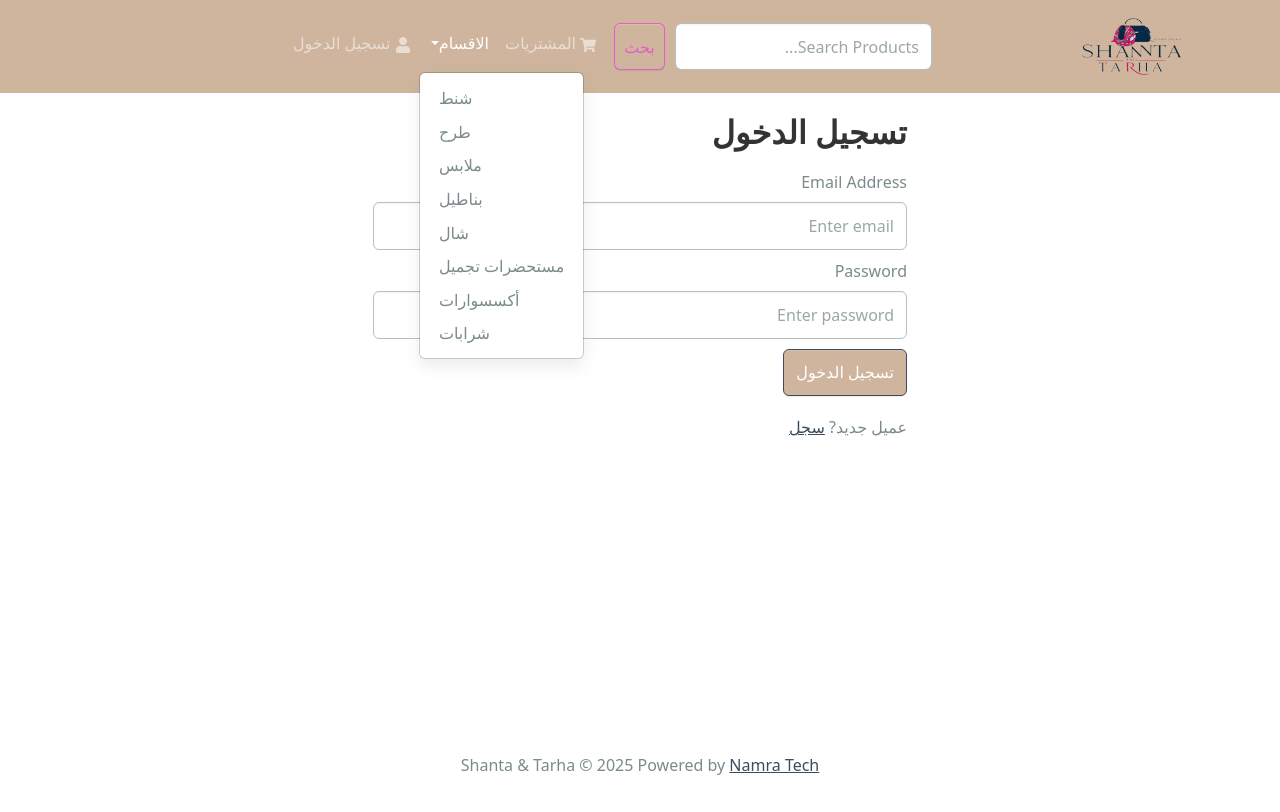
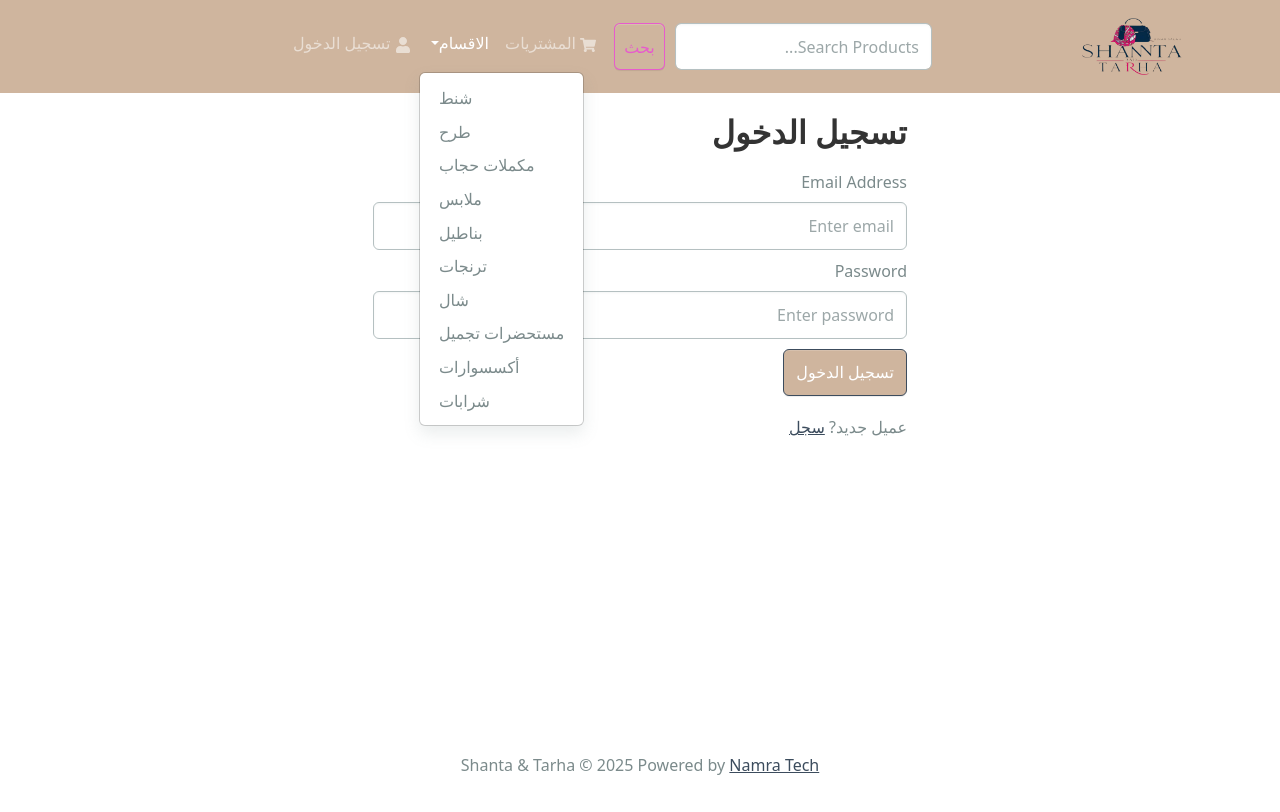
Before and after one commit to 3azizo/shantaandtarha-store, a React (Create React App) app in the folder frontend/: page /login in a window 1280 px wide. Both pictures are taken after a click on the button "الاقسام". Built offline with nearby package versions, Linux system fonts and the light colour scheme.

Commit message:
add more colors and sizes

```diff
--- a/frontend/src/components/AllCategories.jsx
+++ b/frontend/src/components/AllCategories.jsx
@@ -14,6 +14,7 @@ const AllCategories = () => {
   const categories = [
     { name: 'شنط', icon: shoppingBag, path: '/categories/شنط' },
     { name: 'طرح', icon: hijab, path: '/categories/طرح' },
+    { name: 'مكملات حجاب', icon: hijab, path: '/categories/مكملات حجاب' },
     { name: 'ملابس', icon: cloths, path: '/categories/ملابس' },
     { name: 'شال', icon: scarf, path: '/categories/شال' },
     { name: 'بناطيل', icon: trousers, path: '/categories/بناطيل' },
--- a/frontend/src/components/Header.jsx
+++ b/frontend/src/components/Header.jsx
@@ -56,11 +56,17 @@ const Header = () => {
                   <NavDropdown.Item as={Link} to='/categories/طرح'>
                   طرح
                   </NavDropdown.Item>
+                  <NavDropdown.Item as={Link} to='/categories/مكملات حجاب'>
+                 مكملات حجاب
+                  </NavDropdown.Item>
                   <NavDropdown.Item as={Link} to='/categories/ملابس'>
                   ملابس
                   </NavDropdown.Item>
                   <NavDropdown.Item as={Link} to='/categories/بناطيل'>
                   بناطيل
+                  </NavDropdown.Item>
+                  <NavDropdown.Item as={Link} to='/categories/ترنجات'>
+                  ترنجات
                   </NavDropdown.Item>
                   <NavDropdown.Item as={Link} to='/categories/شال'>
                   شال
--- a/frontend/src/screens/admin/ProductEditScreen.jsx
+++ b/frontend/src/screens/admin/ProductEditScreen.jsx
@@ -91,7 +91,7 @@ const ProductEditScreen = () => {
   };
 
   // المقاسات المتاحة للاختيار
-  const availableSizes =category=="ملابس" ?['S', 'M', 'L', 'XL', 'XXL',"XXXL"]:['30', '32', '34', '36', '38'];
+  const availableSizes =category=="ملابس" ?['S', 'M', 'L', 'XL', 'XXL',"XXXL"]:['26', '28', '30', '32', '34', '36', '38', '40', '42', '44', '46', '48', '50', '52', '54'];
 
   // اختيار أو إلغاء تحديد المقاس
   const toggleSize = (size) => {
@@ -188,6 +188,7 @@ const ProductEditScreen = () => {
                 <option value="ملابس">ملابس</option>
                 <option value="شال">شال</option>
                 <option value="بناطيل">بناطيل</option>
+                <option value="ترنجات">ترنجات</option>
                 <option value="مستحضرات تجميل">مستحضرات تجميل</option>
                 <option value="أكسسوارات">أكسسوارات</option>
                 <option value="شرابات">شرابات</option>
@@ -227,7 +228,51 @@ const ProductEditScreen = () => {
               <Form.Group controlId="colors">
                 <Form.Label>الألوان</Form.Label>
                 <div>
-                  {['أحمر', 'أزرق', 'أخضر', 'أسود', 'أبيض', 'وردي'].map((color) => (
+
+
+                  {[
+    // Red shades
+    "أحمر فاتح", "أحمر غامق", "أحمر ناري", "أحمر كرزي", "أحمر برغندي", "أحمر وردي", "أحمر عنابي", "أحمر دموي", "أحمر نبيذي",
+
+    // Orange shades
+    "برتقالي فاتح", "برتقالي غامق", "برتقالي محروق", "برتقالي مشمشي", "برتقالي نحاسي", "برتقالي زهري", "برتقالي مرجاني",
+
+    // Yellow shades
+    "أصفر فاتح", "أصفر داكن", "أصفر ذهبي", "أصفر ليموني", "أصفر خردلي", "أصفر كهرماني", "أصفر كريمي", "أصفر كهربائي",
+
+    // Green shades
+    "أخضر فاتح", "أخضر غامق", "أخضر زمردي", "أخضر نعناعي", "أخضر فسفوري", "أخضر زيتوني", "أخضر كحلي", "أخضر ملكي", "أخضر مائي",
+
+    // Blue shades
+    "أزرق فاتح", "أزرق غامق", "أزرق سماوي", "أزرق نيلي", "أزرق تركوازي", "أزرق كهربائي", "أزرق ملكي", "أزرق ثلجي", "أزرق بترولي",
+
+    // Purple shades
+    "بنفسجي فاتح", "بنفسجي غامق", "بنفسجي أرجواني", "بنفسجي كحلي", "بنفسجي عنابي", "بنفسجي خوخي", "بنفسجي زهري", "بنفسجي ضبابي",
+
+    // Pink shades
+    "وردي فاتح", "وردي غامق", "وردي خوخي", "وردي زهري", "وردي بنفسجي", "وردي ثلجي", "وردي مشمشي", "وردي فوشيا", "وردي مغبر",
+
+    // Brown shades
+    "بني فاتح", "بني غامق", "بني شوكولاتي", "بني خشبي", "بني ترابي", "بني كستنائي", "بني برونزي", "بني داكن", "بني نحاسي",
+
+    // Gray shades
+    "رمادي فاتح", "رمادي غامق", "رمادي معدني", "رمادي ثلجي", "رمادي فحمي", "رمادي دخاني", "رمادي فضي", "رمادي مائل للأزرق",
+
+    // Black shades
+    "أسود قاتم", "أسود فحمي", "أسود ليلي", "أسود دخاني", "أسود ملكي", "أسود بترولي", "أسود معدني", "أسود رصاصي", "أسود كربوني",
+
+    // White shades
+    "أبيض نقي", "أبيض كريمي", "أبيض ثلجي", "أبيض لؤلؤي", "أبيض عاجي", "أبيض فضي", "أبيض شفاف", "أبيض مائل للوردي",
+
+    // Gold shades
+    "ذهبي فاتح", "ذهبي غامق", "ذهبي ملكي", "ذهبي معدني", "ذهبي برونزي", "ذهبي نحاسي", "ذهبي متوهج", "ذهبي داكن",
+
+    // Silver shades
+    "فضي فاتح", "فضي غامق", "فضي معدني", "فضي لامع", "فضي نيلي", "فضي زمردي", "فضي رخامي", "فضي براق",
+    // زيتي
+    "زيتي فاتح","زيتي غامق"
+]
+.map((color) => (
                     <Button
                       key={color}
                       variant={colors.includes(color) ? 'primary' : 'outline-secondary'}
```
